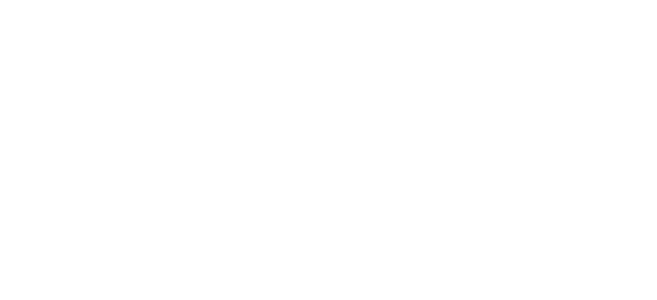
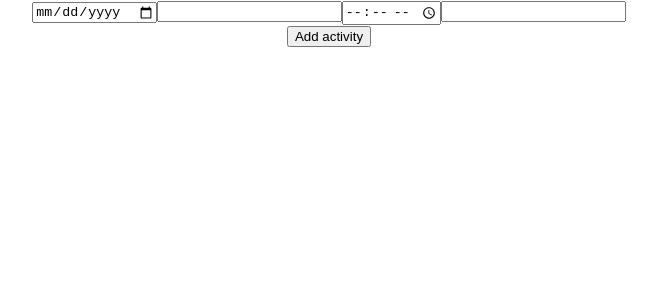
Before and after one commit to Muthoni1Ndehi/phase-2-final-project, a React (Create React App) app: page / in a window 1280 px wide. Shown: the top 300 px of the page, without its empty margins (311-968 px from the left). Built offline with nearby package versions, Linux system fonts and the light colour scheme.

Commit message:
second commit

```diff
--- /dev/null
+++ b/db.json
@@ -0,0 +1,18 @@
+{
+  "Todo": [
+    {
+      "id": 1,
+      "category": "food",
+      "date": "3/09/2022",
+      "time": "10.04pm",
+      "Activity":"Shop at the Grocery Store"
+    },
+    {
+      "id": 2,
+      "category": "food",
+      "date": "3/09/2022",
+      "time": "10:15",
+      "Activity":"Preserve the meat in the freezer"
+    }
+  ]
+}
--- /dev/null
+++ b/src/components/AddActivity.js
@@ -0,0 +1,21 @@
+import React from 'react'
+
+function AddActivity() {
+  return (
+    <div className='Daily activity'>
+        <form className='Daily activity form'>
+            <div className='input'>
+                 <input type="date" name="date"/>
+                 <input type="text" name="category"/>
+                 <input type="time" name="Time"/>
+                 <input type="text" name="Activity"/>
+            </div>
+            <button className='Form Buttton' type="submit">
+                Add activity
+            </button>
+        </form>
+    </div>
+  )
+}
+
+export default AddActivity
--- a/src/components/App.js
+++ b/src/components/App.js
@@ -1,9 +1,10 @@
 import '../App.css';
+import AddActivity from './AddActivity';
 
 function App() {
   return (
     <div className="App">
-
+      <AddActivity/>
     </div>
   );
 }
```
Also changed, not shown: src/components/EditActivity.js (added, +9 -0 lines), src/components/ListActivities.js (added, +9 -0 lines), src/components/SearchItem.js (added, +9 -0 lines), src/components/ToDoListContainer.js (added, +18 -0 lines).
